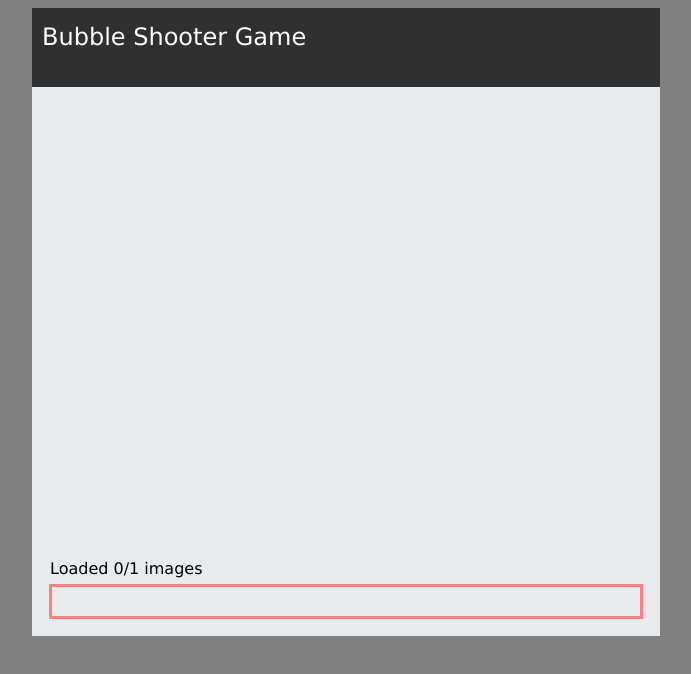
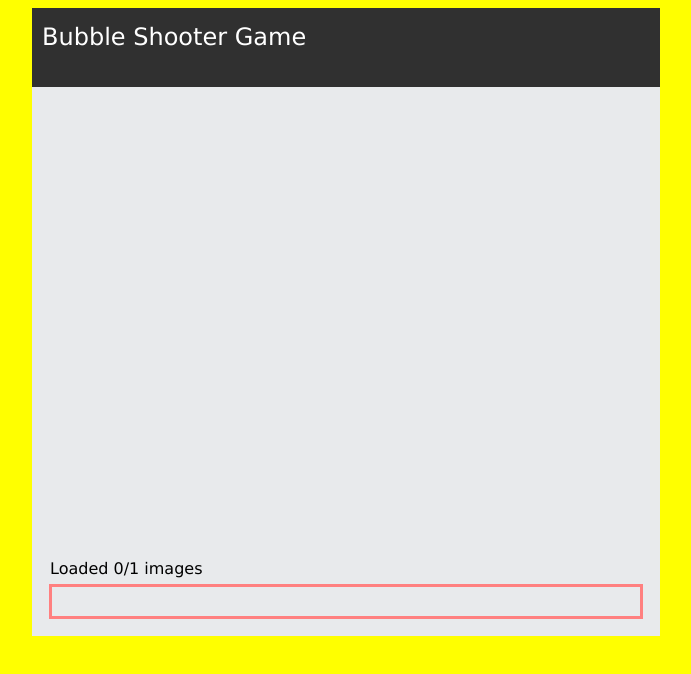
Before and after one commit to RageshS06/InstallFolder, a plain HTML site: page index.html in a window 1280 px wide. Shown: the whole page, without its empty margins (355-1046 px from the left). Drawn offline with Linux system fonts and the light colour scheme.

Commit message:
Update index.html

```diff
--- a/index.html
+++ b/index.html
@@ -6,7 +6,7 @@
 <script type='text/javascript' src='bubble-shooter-example.js'></script>
 </head>
 
-<body style="background-color: gray;">
+<body style="background-color: yellow;">
 
 <canvas style="margin-left: 30%;" id="viewport" width="628" height="628"></canvas></div>
 </body>
```
